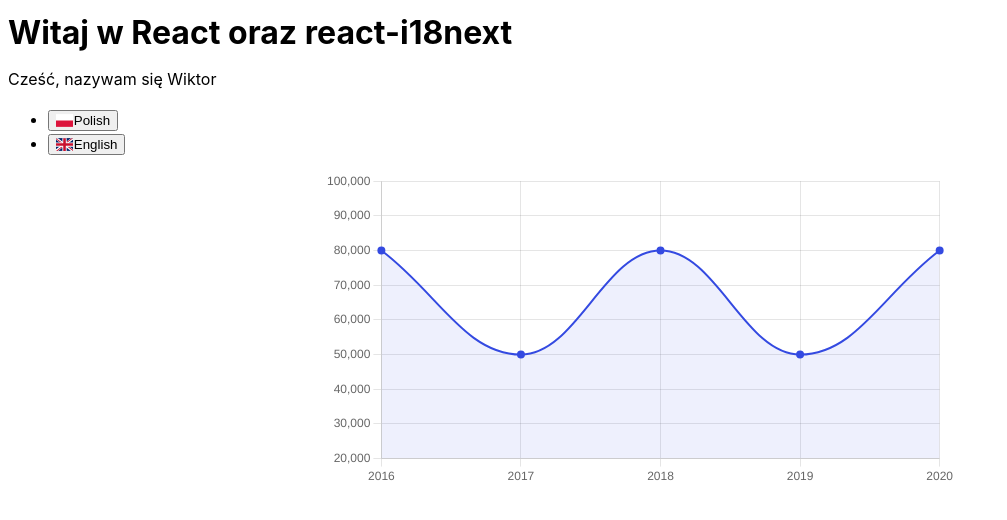
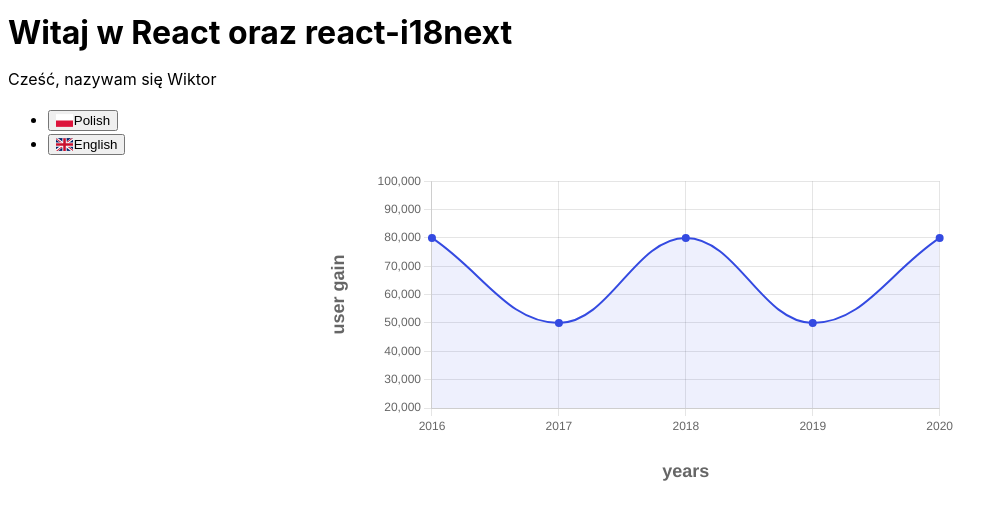
Before and after one commit to grupadotnet/Aqua-Sharp-Frontend, a React (Vite) app: page / in a window 1280 px wide. Shown: the top 520 px of the page, without its empty margins (0-1007 px from the left). Built offline with nearby package versions, Linux system fonts and the light colour scheme.

Commit message:
added optional props - titleX and titleY

```diff
--- a/src/components/chart/index.tsx
+++ b/src/components/chart/index.tsx
@@ -44,9 +44,18 @@
   dataY: string[] | number[];
   minY?: number;
   maxY?: number;
+  titleX?: string;
+  titleY?: string;
 };
 
-const Chart: React.FC<Props> = ({ dataX, dataY, minY, maxY }: Props) => {
+const Chart: React.FC<Props> = ({
+  dataX,
+  dataY,
+  minY,
+  maxY,
+  titleX,
+  titleY,
+}: Props) => {
   ChartJS.register(CategoryScale);
 
   const charData: ChartData<
@@ -78,6 +87,31 @@
       y: {
         min: minY,
         max: maxY,
+        title: {
+          display: true,
+          text: titleY,
+          padding: {
+            bottom: 25,
+          },
+          font: {
+            weight: 'bold',
+            size: 18,
+          },
+        },
+      },
+      x: {
+        title: {
+          fontWeight: 700,
+          display: true,
+          text: titleX,
+          padding: {
+            top: 25,
+          },
+          font: {
+            weight: 'bold',
+            size: 18,
+          },
+        },
       },
     },
   };
--- a/src/pages/working/index.tsx
+++ b/src/pages/working/index.tsx
@@ -37,6 +37,10 @@
           dataX={exampleData.map((el) => el.year)}
           // data displayed on y axis, it has to be array of numbers/string (required)
           dataY={exampleData.map((el) => el.userGain)}
+          // title of an X axis, it has to be string (optional)
+          titleX="years"
+          // title of an Y axis, it has to be string (optional)
+          titleY="user gain"
         />
       </div>
       {/* chart end */}
```
